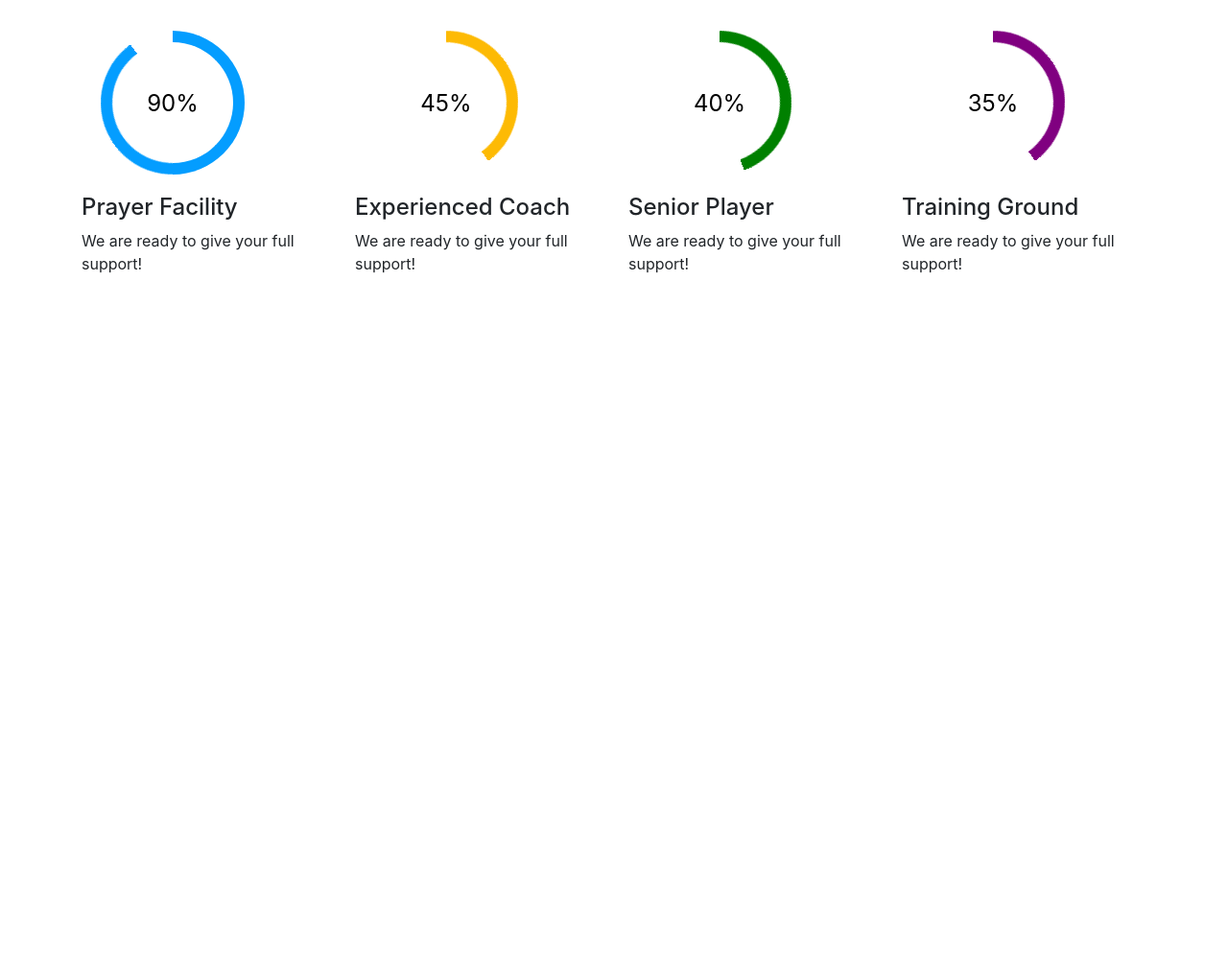
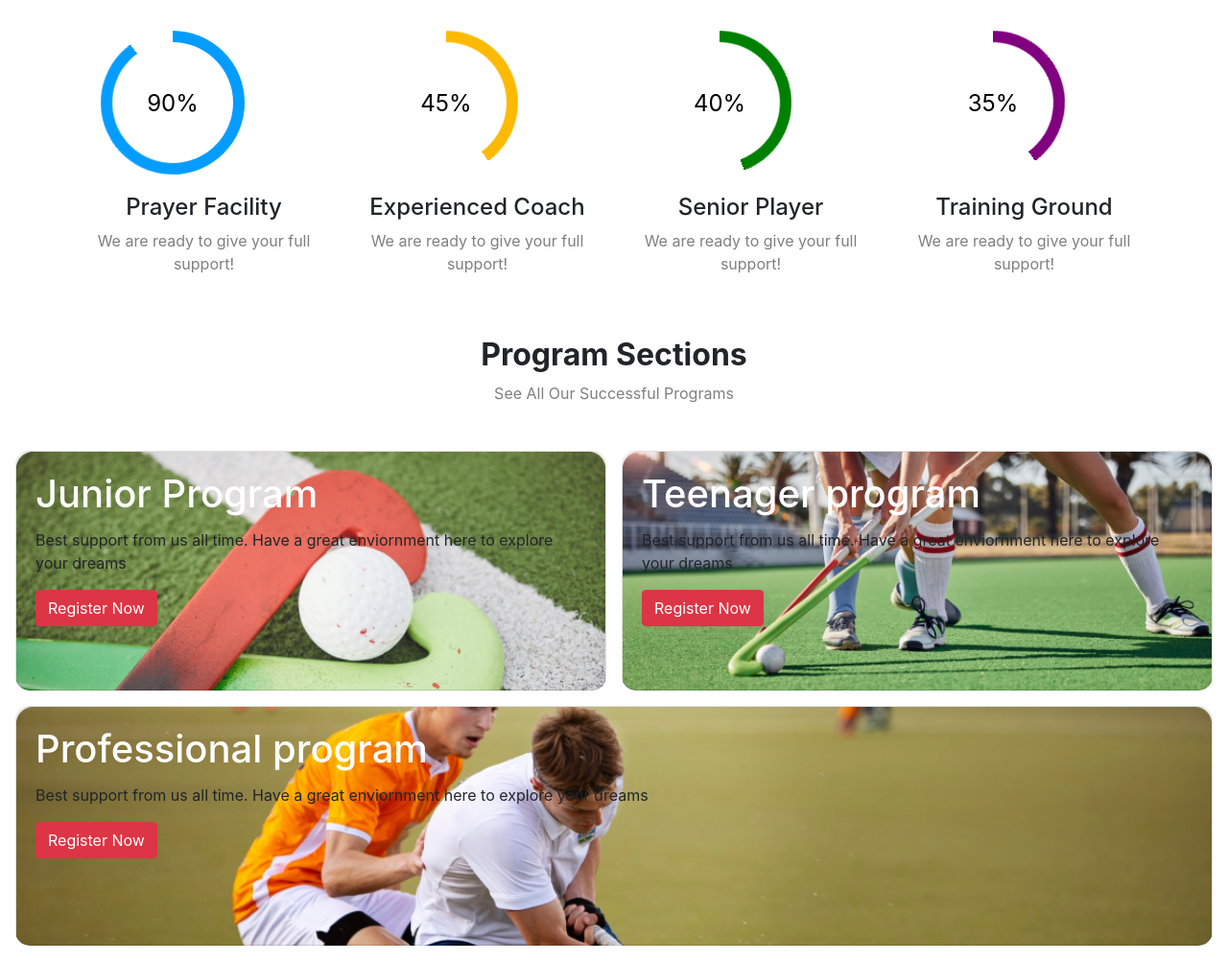
Before and after one commit to anupamahalder/Online-Shopping-Frontend, a plain HTML site: page index.html in a window 1280 px wide. Shown: the part 640-1642 px from the top of the page at 96% size. Before the commit the page ends 991 px from the top, so only its background shows below. Drawn offline with nearby package versions, Linux system fonts and the light colour scheme.

Commit message:
added program section

```diff
--- a/index.html
+++ b/index.html
@@ -94,9 +94,9 @@
               </span>
               <div class="progress-value bg-white text-black">90%</div>
             </div>
-            <div class="">
+            <div class="text-center">
               <h4>Prayer Facility</h4>
-              <p>We are ready to give your full support!</p>
+              <p class="text-black-50">We are ready to give your full support!</p>
             </div>
           </div>
           <!-- second div  -->
@@ -111,9 +111,9 @@
               </span>
               <div class="progress-value bg-white text-black">45%</div>
             </div>
-            <div class="">
+            <div class="text-center">
               <h4>Experienced Coach</h4>
-              <p>We are ready to give your full support!</p>
+              <p class="text-black-50">We are ready to give your full support!</p>
             </div>
           </div>
           <!-- thrid div  -->
@@ -128,9 +128,9 @@
               </span>
               <div class="progress-value bg-white text-black">40%</div>
             </div>
-            <div class="">
+            <div class="text-center">
               <h4>Senior Player</h4>
-              <p>We are ready to give your full support!</p>
+              <p class="text-black-50">We are ready to give your full support!</p>
             </div>
           </div>
           <!-- fourth div  -->
@@ -145,14 +145,45 @@
               </span>
               <div class="progress-value bg-white text-black">35%</div>
             </div>
-            <div class="">
+            <div class="text-center">
               <h4>Training Ground</h4>
-              <p>We are ready to give your full support!</p>
+              <p class="text-black-50">We are ready to give your full support!</p>
             </div>
           </div>
         </div>
     </div>
-  </div>
+    </div>
+    <!-- program section   -->
+    <div class="my-5 mx-auto">
+      <h2 class="text-center fw-bold">Program Sections</h2>
+      <p class="text-center text-black-50">See All Our Successful Programs</p>
+    </div>
+    <div class="d-flex flex-sm-column flex-md-row gap-3 px-3">
+      <div class="card w-50 card-container1">
+        <div class="card-body">
+          <h1 class="card-title text-white">Junior Program</h1>
+          <p class="card-text">Best support from us all time. Have a great enviornment here to explore your dreams</p>
+          <a href="#" class="btn btn-danger">Register Now</a>
+        </div>
+      </div>
+      <div class="card w-50 card-container2">
+        <div class="card-body">
+          <h1 class="card-title text-white">Teenager program</h1>
+          <p class="card-text">Best support from us all time. Have a great enviornment here to explore your dreams</p>
+          <a href="#" class="btn btn-danger">Register Now</a>
+        </div>
+      </div>
+    </div>
+    <div class="p-3">
+        <div class="card w-100 card-container3">
+          <div class="card-body">
+            <h1 class="card-title text-white">Professional program</h1>
+            <p class="card-text">Best support from us all time. Have a great enviornment here to explore your dreams</p>
+            <a href="#" class="btn btn-danger">Register Now</a>
+          </div>
+        </div>
+    </div>
+
 
     <script src="https://cdn.jsdelivr.net/npm/bootstrap@5.3.3/dist/js/bootstrap.bundle.min.js"></script>
 </body>
--- a/style.css
+++ b/style.css
@@ -139,6 +139,28 @@ animation: none;
 }
 }
 
+.card-container1{
+    background-image: url('/Images/2.png');
+    height: 250px;
+    background-repeat: no-repeat;
+    background-size: cover;
+    border-radius: 15px;
+}
+.card-container2{
+    background-image: url('/Images/3.png');
+    height: 250px;
+    background-repeat: no-repeat;
+    background-size: cover;
+    border-radius: 15px;
+}
+.card-container3{
+    background-image: url('/Images/4.png');
+    height: 250px;
+    background-repeat: no-repeat;
+    background-size: cover;
+    border-radius: 15px;
+}
+
 
 /* Responsive design  */
 
```
